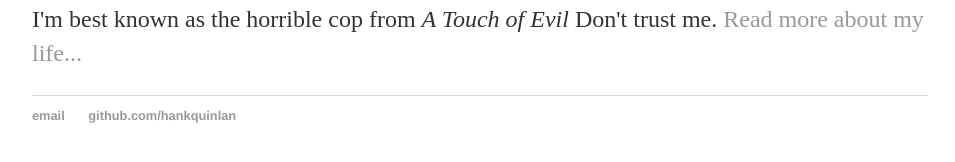
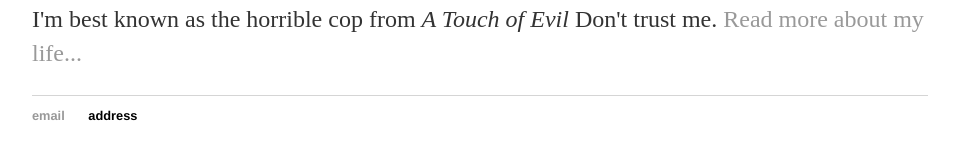
Before and after one commit to vminni/vminni.github.io, a Jekyll site: the page built from index.html, in a window 1280 px wide. Shown: the part 194-356 px from the top of the page, without its empty margins (160-1115 px from the left). Built offline with Jekyll 4.4.1, drawn with Linux system fonts in a browser that asks for light colours.

Commit message:
Update default.html
Changed footer to address

```diff
--- a/_layouts/default.html
+++ b/_layouts/default.html
@@ -23,7 +23,7 @@
 			<footer>
 	    		<ul>
 	        		<li><a href="mailto:xxx@xxx.com">email</a></li>
-	        		<li><a href="https://github.com/hankquinlan">github.com/hankquinlan</a></li>
+	        		<li>address</li>
 				</ul>
 			</footer>
 		</body>
```
